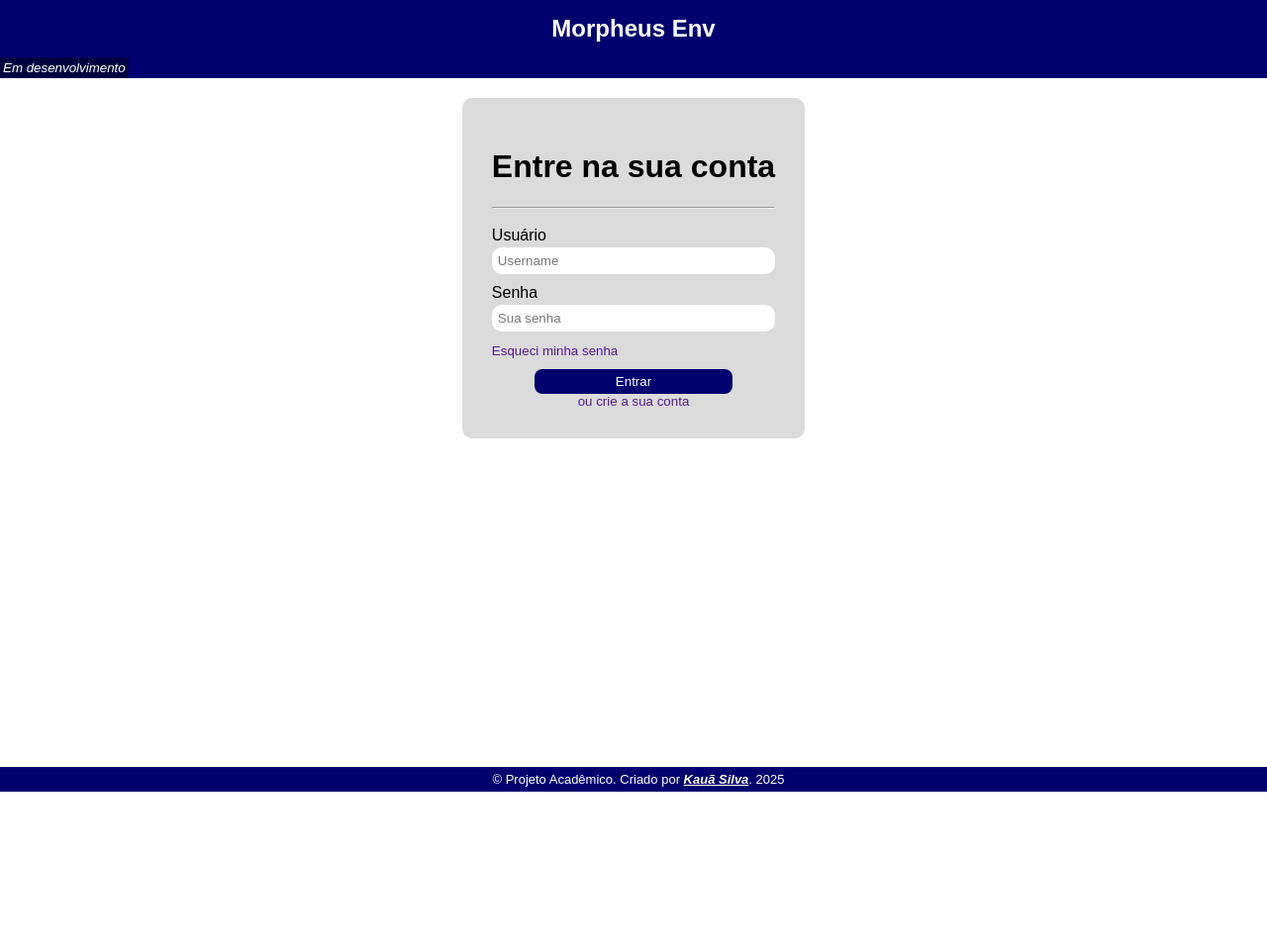
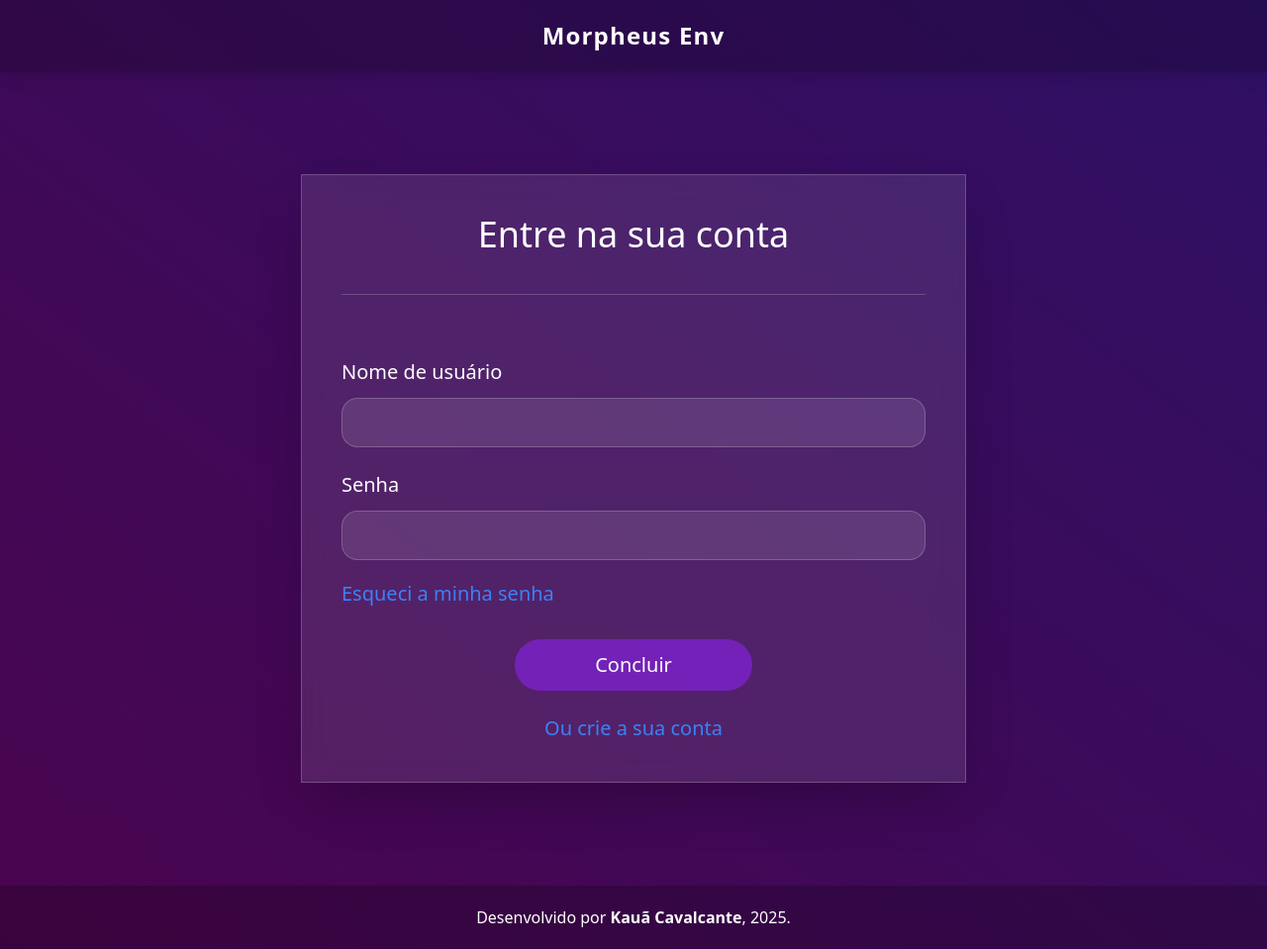
Before and after one commit to eukauacavalcante/morpheus_env, a Django app: page /accounts/login/ in a window 1280 px wide. Shown: the whole page at 99% size. Before the commit the page ends 800 px from the top, so only its background shows below. Run offline with Django 5.2, Linux system fonts and the light colour scheme; some libraries are stand-ins or nearby versions.

Commit message:
style(ui): refatora estilos de componentes usando Tailwind CSS

```diff
--- a/core/templates/base.html
+++ b/core/templates/base.html
@@ -1,20 +1,18 @@
-{% load static %}
-
 <!DOCTYPE html>
 <html lang="pt-br">
     <head>
         <meta charset="UTF-8">
         <meta name="viewport" content="width=device-width, initial-scale=1.0">
         <title>{% block title %} {% endblock %}</title>
-        <link rel="stylesheet" href="{% static 'css/core_styles/base.css' %}">
+        <script src="https://cdn.tailwindcss.com"></script>
 
         {% block styles %} {% endblock %}
     </head>
-    <body>
+    <body class="bg-gradient-to-bl from-violet-950 to-fuchsia-950 min-h-screen flex flex-col">
 
         {% include 'components/_header.html' %}
 
-        <main>
+        <main class="p-10">
             {% block content %}
             {% endblock %}
         </main>
--- a/core/templates/components/_footer.html
+++ b/core/templates/components/_footer.html
@@ -1,12 +1,3 @@
-{% load static %}
-
-{% block styles %}
-<link rel="stylesheet" href="{% static 'css/custom.css' %}">
-<link rel="stylesheet" href="{% static 'css/components_styles/footer.css' %}">
-{% endblock %}
-
-<footer>
-    <p style="margin: 0px; color: white;">&copy; Projeto Acadêmico. Criado por
-        <a href="https://www.github.com/eukauacavalcante" class="link" target="_blank" style="font-style: italic;">Kauã Silva</a>. {{ now|date:"Y"|default:2025 }}
-    </p>
+<footer class="text-white text-center bg-black/20 p-5 mt-auto">
+    <h2 class="text-base font-light">Desenvolvido por <a href="https://www.linkedin.com/in/kauã-cavalcante-406055367" target="_blank" class="font-bold">Kauã Cavalcante</a>, 2025.</h2>
 </footer>
--- a/core/templates/components/_header.html
+++ b/core/templates/components/_header.html
@@ -1,14 +1,18 @@
-<header style="text-align: center; background-color: rgb(0, 0, 111);">
-    <div style="padding: 15px;">
-        <h2 style="margin: 0px; color: white;">Morpheus Env</h2>
+<header class="text-white text-center bg-black/20 p-5 shadow-lg">
+    <h2 class="text-2xl font-bold tracking-wider">Morpheus Env</h2>
+    {% if user.is_authenticated %}
+    <div class="flex justify-between">
+        <p class="text-xl">Olá, <strong>{{ user.first_name|default:'usuário' }}</strong>!</p>
+        <div class="flex gap-x-4">
+            {% if user.is_staff %}
+            <a href="admin" class="hover:text-purple-500 transition text-xl">Admin Page</a>
+            |
+            {% endif %}
+            <form method="post" action="{% url 'logout' %}">
+                {% csrf_token %}
+                <button class="hover:text-purple-500 transition text-xl">Sair</button>
+            </form>
+        </div>
     </div>
-    <div style="display: flex; justify-content: space-between;">
-        <div style="background-color: rgb(0, 0, 65); padding: 3px; color: white; text-align: left; font-style: italic; font-size: smaller;">Em desenvolvimento</div>
-        {% if user.is_authenticated %}
-        <form method="post" action="{% url 'logout' %}">
-            {% csrf_token %}
-            <button type="submit">Sair</button>
-        </form>
-        {% endif %}
-    </div>
+    {% endif %}
 </header>
--- a/static/css/components_styles/footer.css
+++ /dev/null
@@ -1,12 +0,0 @@
-footer {
-    text-align: center;
-    background-color: rgb(0, 0, 111);
-    position: fixed;
-    bottom: 0;
-    left: 0;
-    width: 100%;
-    color: white;
-    text-align: center;
-    padding: 5px;
-    font-size: small;
-}
--- a/static/css/core_styles/base.css
+++ /dev/null
@@ -1,10 +0,0 @@
-html, body {
-    margin: 0px;
-    background-color: rgb(255, 255, 255);
-    font-family: Arial, Helvetica, sans-serif;
-    height: 100%;
-}
-
-main {
-    padding: 20px;
-}
--- a/users/templates/registration/login.html
+++ b/users/templates/registration/login.html
@@ -1,87 +1,30 @@
 {% extends 'base.html' %}
-{% load static %}
 
-{% block title %} Faça o seu login {% endblock %}
-
-{% block styles %}
-<link rel="stylesheet" href="{% static 'css/custom.css' %}">
-<style>
-    .login-container {
-        display: flex;
-        justify-content: center;
-        align-items: center;
-    }
-
-    .login-card {
-        display: flex;
-        flex-direction: column;
-        background-color: rgb(219, 219, 219);
-        padding: 30px;
-        border-radius: 10px;
-    }
-
-    .login-input {
-        padding: 6px;
-        border-radius: 10px;
-        border: 0px;
-        margin-top: 3px;
-    }
-
-    .label-container {
-        margin-top: 10px;
-        margin-bottom: 10px;
-        display: flex;
-        flex-direction: column;
-    }
-
-    .forgot-password {
-        text-decoration: none;
-        font-size:smaller;
-    }
-
-    .submit-container {
-        margin-top: 10px;
-        align-items: center;
-        justify-content: center;
-        display: flex;
-        flex-direction: column;
-    }
-
-    .submit-button {
-        border: 0px;
-        width: 200px;
-    }
-</style>
-{% endblock %}
+{% block title %} Login {% endblock %}
 
 {% block content %}
-<div class="login-container">
-    <div class="login-card">
-        <div>
-            <h1>Entre na sua conta</h1>
-            <hr>
+<div class="text-white flex-grow p-4 sm:p-8 md:p-16 lg:p-22 flex items-center justify-center">
+    <div class="bg-white/10 backdrop-blur-lg border border-white/20 p-10 w-full max-w-2xl shadow-2xl">
+        <div class="mb-10 text-center">
+            <h1 class="text-4xl font-light">Entre na sua conta</h1>
         </div>
-        <form method="post" class="login-form">
+        <hr class="border-white/20 mb-10 mt-10">
+        <form method="post" class="flex flex-col space-y-6">
             {% csrf_token %}
-
-            <div class="label-container">
-                {{ form.username.label }}
-                <input type="text" placeholder="Username" id="username" name="username"
-                    aria-label="Username" aria-describedby="basic-addon1"
-                    class="login-input" required>
+            <div class="flex flex-col">
+                <label for="username" class="text-xl mb-3 font-light">Nome de usuário</label>
+                <input id="username" name="username" type="text" class="bg-white/10 border border-white/20 p-3 rounded-2xl text-white placeholder-gray-400 focus:outline-none focus:ring-2 focus:ring-purple-500 focus:border-transparent transition" required>
             </div>
-
-            <div class="label-container">
-                {{ form.password.label }}
-                <input type="password" placeholder="Sua senha" id="password" name="password"
-                       class="login-input" required>
+            <div class="flex flex-col">
+                <label for="password" class="text-xl mb-3 font-light">Senha</label>
+                <input id="password" name="password" type="password" class="bg-white/10 border border-white/20 p-3 rounded-2xl text-white placeholder-gray-400 focus:outline-none focus:ring-2 focus:ring-purple-500 focus:border-transparent transition" required>
+                <a href="#" class="text-blue-500 mt-5 text-xl">Esqueci a minha senha</a>
             </div>
-
-            <a href="" class="forgot-password">Esqueci minha senha</a>
-
-            <div class="submit-container">
-                <button type="submit" class="button submit-button">Entrar</button>
-                <a href="" class="forgot-password">ou crie a sua conta</a>
+            <div class="pt-2 text-center">
+                <button type="submit" class="bg-purple-700/80 p-3 rounded-full text-xl w-60 hover:bg-purple-700 hover:shadow-lg hover:shadow-purple-500/50 transition-all duration-300 ease-in-out">Concluir</button>
+            </div>
+            <div class="text-center">
+                <a href="#" class="text-blue-500 text-xl">Ou crie a sua conta</a>
             </div>
         </form>
     </div>
```
Also changed, not shown: core/templates/index.html (+19 -10 lines).
